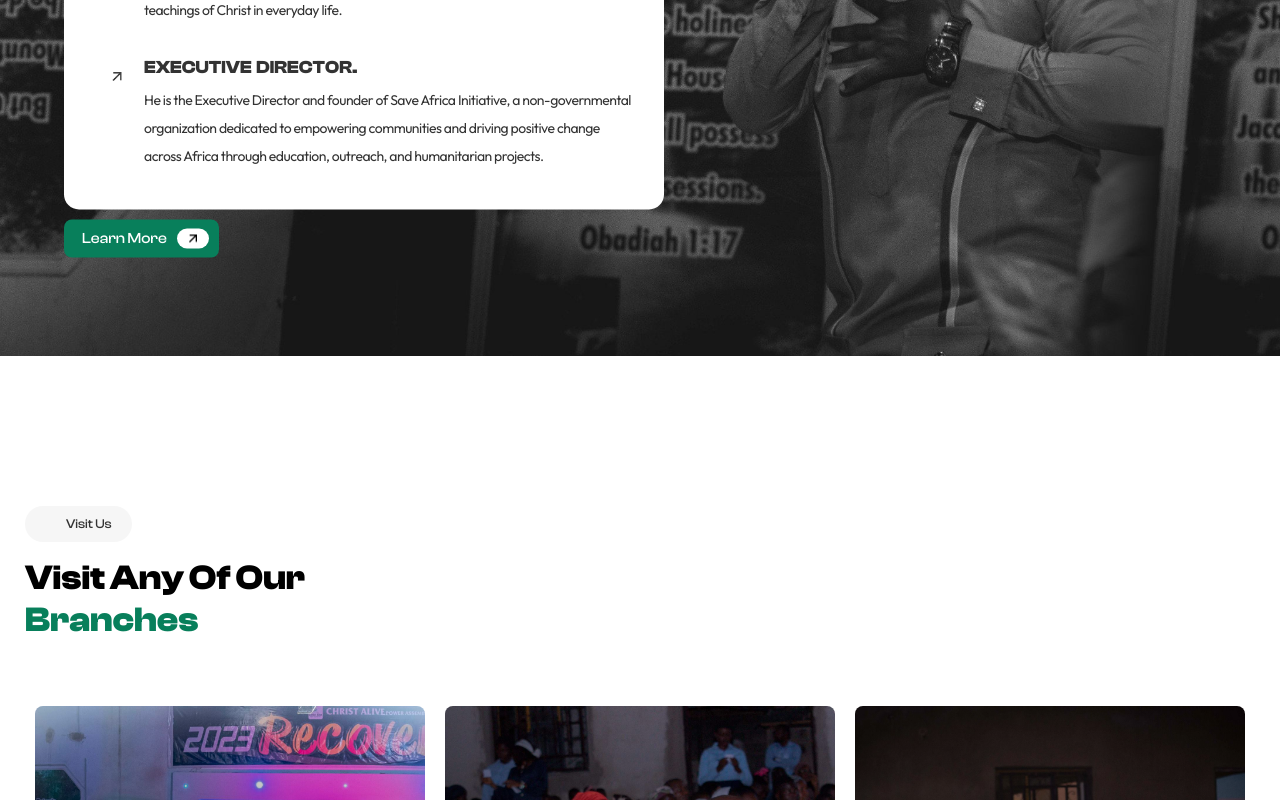
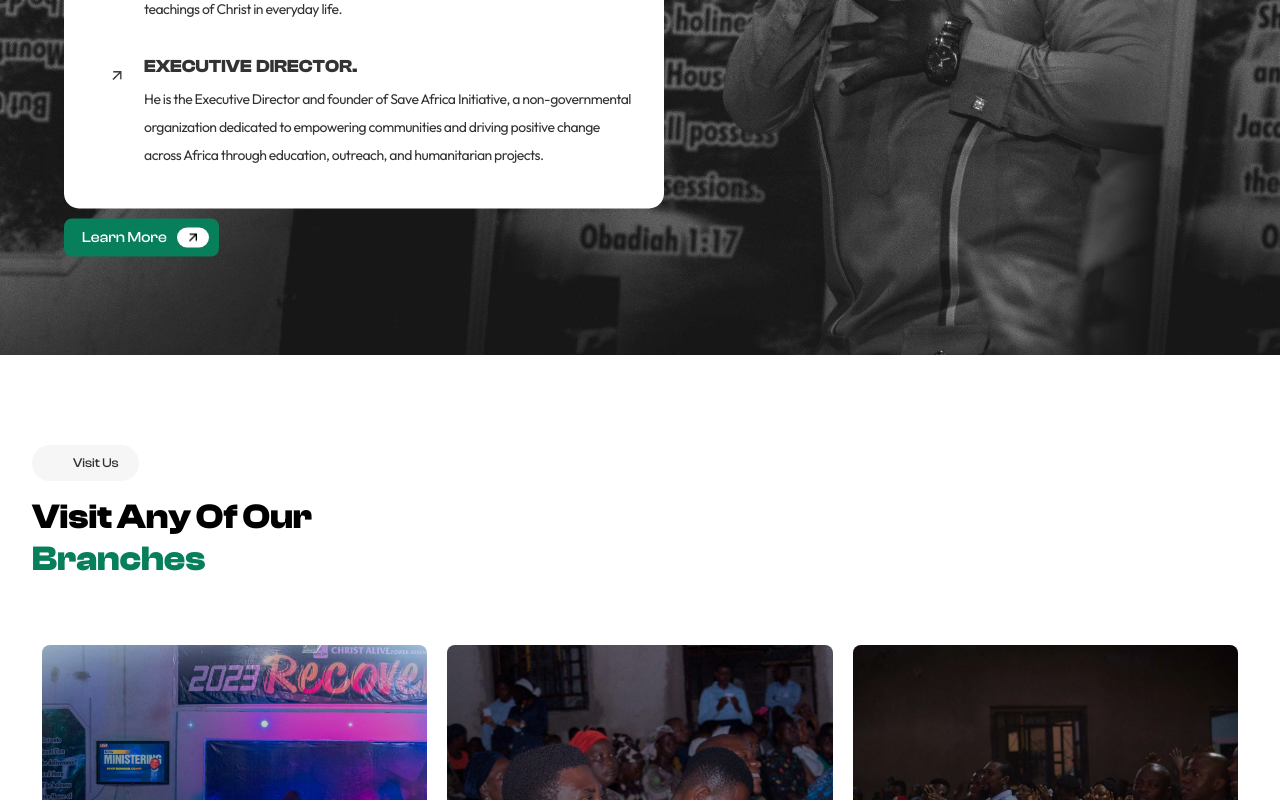
Before and after one commit to asaphdeveloper/christ-alive-power-assembly, a React (Vite) app in the folder frontend/: page / in a window 1280 px wide. Shown: the part 2000-2800 px from the top of the page. Built offline with nearby package versions, Linux system fonts and the light colour scheme; some icons are missing.

Commit message:
fixed spacing

```diff
--- a/frontend/src/pages/HomePage/AboutSection.css
+++ b/frontend/src/pages/HomePage/AboutSection.css
@@ -1,5 +1,5 @@
 .church-about {
-  padding: clamp(4rem, 8vw, 7rem) clamp(1.25rem, 5vw, 4.5rem);
+  padding: var(--section-space) var(--section-gutter);
   background: #f7f8f4;
   scroll-margin-top: 5rem;
 }
--- a/frontend/src/pages/HomePage/BranchesSection.css
+++ b/frontend/src/pages/HomePage/BranchesSection.css
@@ -1,8 +1,7 @@
 .branches-summary {
-  padding: 150px 25px 100px;
+  padding: var(--section-space) var(--section-gutter);
   max-width: 1300px;
   margin: 0 auto;
-  min-height: 100dvh;
   background-color: white;
 }
 .branches-heading {
--- a/frontend/src/pages/HomePage/GivingSection.css
+++ b/frontend/src/pages/HomePage/GivingSection.css
@@ -1,6 +1,6 @@
 .section-cta {
   width: 100%;
-  padding: clamp(32px, 5vw, 64px) 24px clamp(64px, 8vw, 100px);
+  padding: var(--section-space) var(--section-gutter);
 }
 
 .cta-box {
--- a/frontend/src/pages/HomePage/HomePage.css
+++ b/frontend/src/pages/HomePage/HomePage.css
@@ -3,9 +3,10 @@ header {
   height: 100dvh;
 }
 
-/* main section {
-  padding: 50px 25px;
-} */
+.main {
+  --section-space: clamp(64px, 7vw, 96px);
+  --section-gutter: clamp(20px, 3vw, 32px);
+}
 
 .hero {
   height: 100dvh;
--- a/frontend/src/pages/HomePage/HomePageMobile.css
+++ b/frontend/src/pages/HomePage/HomePageMobile.css
@@ -98,10 +98,6 @@
   }
 
   /* BRANCHES */
-  .branches-summary {
-    padding: 150px 0px 50px 0px;
-  }
-
   .branches-swiper-btns {
     padding: 20px;
     gap: 10px;
@@ -291,9 +287,6 @@
   }
 
   /* PASTOR */
-  .pastor-summary {
-    margin-top: 50px;
-  }
   .pastor-body {
     padding: 30px 25px;
   }
--- a/frontend/src/pages/HomePage/ResourcesSection.css
+++ b/frontend/src/pages/HomePage/ResourcesSection.css
@@ -1,5 +1,5 @@
 .church-resources {
-  padding: 100px 24px 120px;
+  padding: var(--section-space) var(--section-gutter);
   background: #fff;
   color: #26372e;
   scroll-margin-top: 5rem;
@@ -210,10 +210,6 @@
 }
 
 @media (max-width: 600px) {
-  .church-resources {
-    padding: 64px 20px 80px;
-  }
-
   .church-resources-toolbar {
     align-items: flex-start;
     flex-direction: column;
--- a/frontend/src/pages/HomePage/UpcomingSection.css
+++ b/frontend/src/pages/HomePage/UpcomingSection.css
@@ -1,5 +1,5 @@
 .upcoming-section {
-  padding: clamp(64px, 7vw, 100px) 24px;
+  padding: var(--section-space) var(--section-gutter);
   max-width: 1296px;
   margin: 0 auto;
   background: #fff;
@@ -114,10 +114,6 @@
 }
 
 @media (max-width: 600px) {
-  .upcoming-section {
-    padding: 64px 20px;
-  }
-
   .upcoming-header {
     flex-direction: column;
     align-items: flex-start;
```
